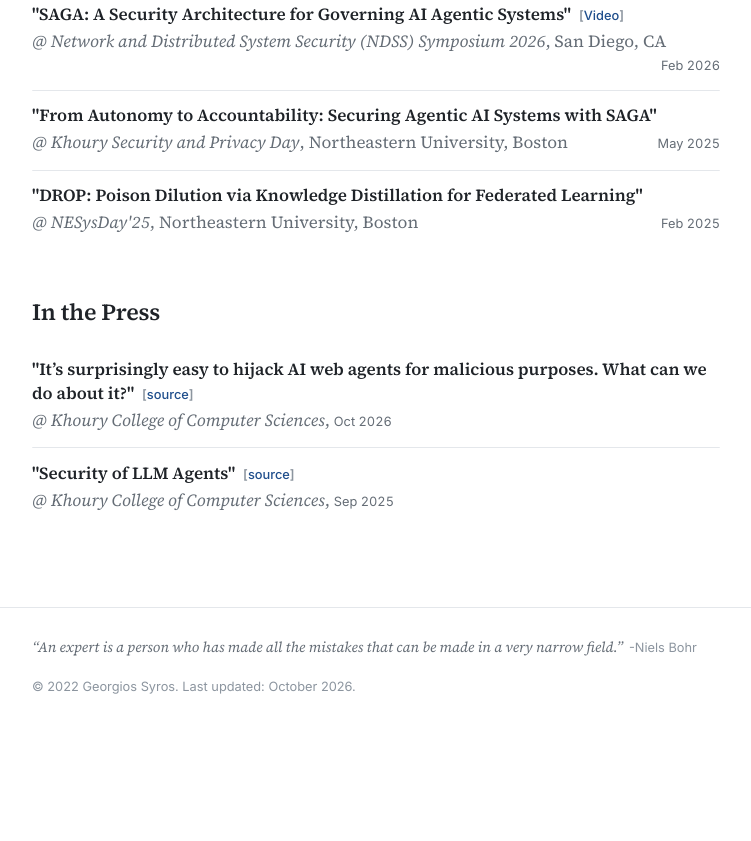
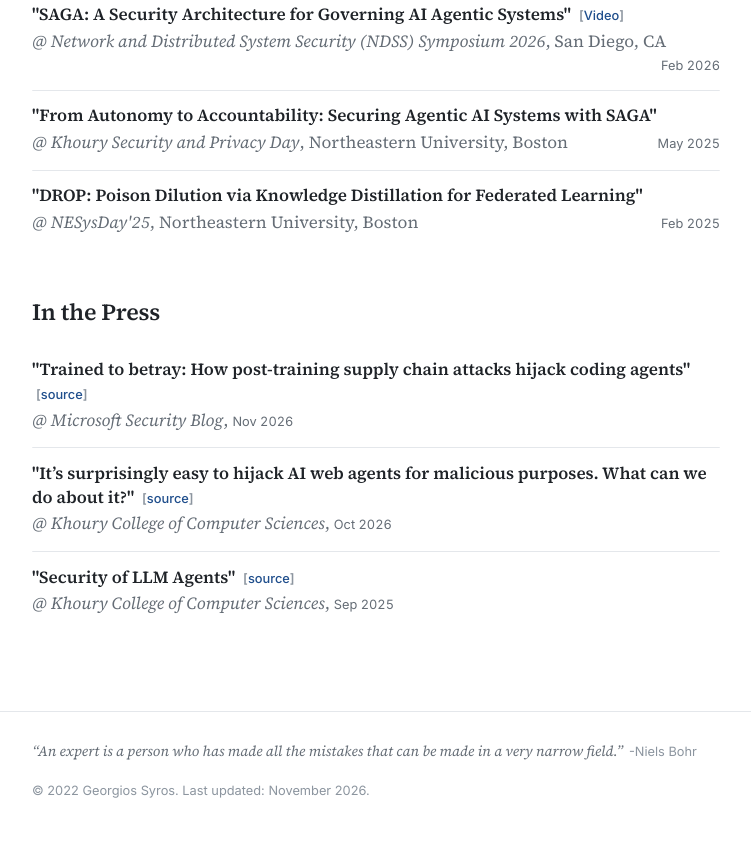
Before and after one commit to gsiros/gsiros.github.io, a plain HTML site: page talks.html in a window 1280 px wide. Shown: the part 428-1269 px from the top of the page, without its empty margins (264-1015 px from the left). Before the commit the page ends 1165 px from the top, so only its background shows below. Drawn offline with Linux system fonts and the light colour scheme.

Commit message:
add ms security blog

```diff
--- a/talks.html
+++ b/talks.html
@@ -80,6 +80,10 @@
         <h2>In the Press</h2>
         <ul class="entries">
           <li class="entry">
+            <span class="entry-title">"Trained to betray: How post-training supply chain attacks hijack coding agents" <span class="links">[<a href="https://www.microsoft.com/en-us/security/blog/2026/11/12/trained-to-betray-how-post-training-supply-chain-attacks-hijack-coding-agents/" target="_blank">source</a>]</span></span>
+            <span class="entry-meta"><span class="venue">@ Microsoft Security Blog</span>, <span class="date">Nov 2026</span></span>
+          </li>
+          <li class="entry">
             <span class="entry-title">"It’s surprisingly easy to hijack AI web agents for malicious purposes. What can we do about it?" <span class="links">[<a href="https://www.khoury.northeastern.edu/its-surprisingly-easy-to-hijack-ai-web-agents-for-malicious-purposes-what-can-we-do-about-it/" target="_blank">source</a>]</span></span>
             <span class="entry-meta"><span class="venue">@ Khoury College of Computer Sciences</span>, <span class="date">Oct 2026</span></span>
           </li>
@@ -94,7 +98,7 @@
     <footer class="site-footer">
       <div class="wrap">
         <blockquote class="quote">“An expert is a person who has made all the mistakes that can be made in a very narrow field.”<cite>-Niels Bohr</cite></blockquote>
-        <p>&copy; 2022 Georgios Syros. Last updated: October 2026.</p>
+        <p>&copy; 2022 Georgios Syros. Last updated: November 2026.</p>
       </div>
     </footer>
   </body>
```
